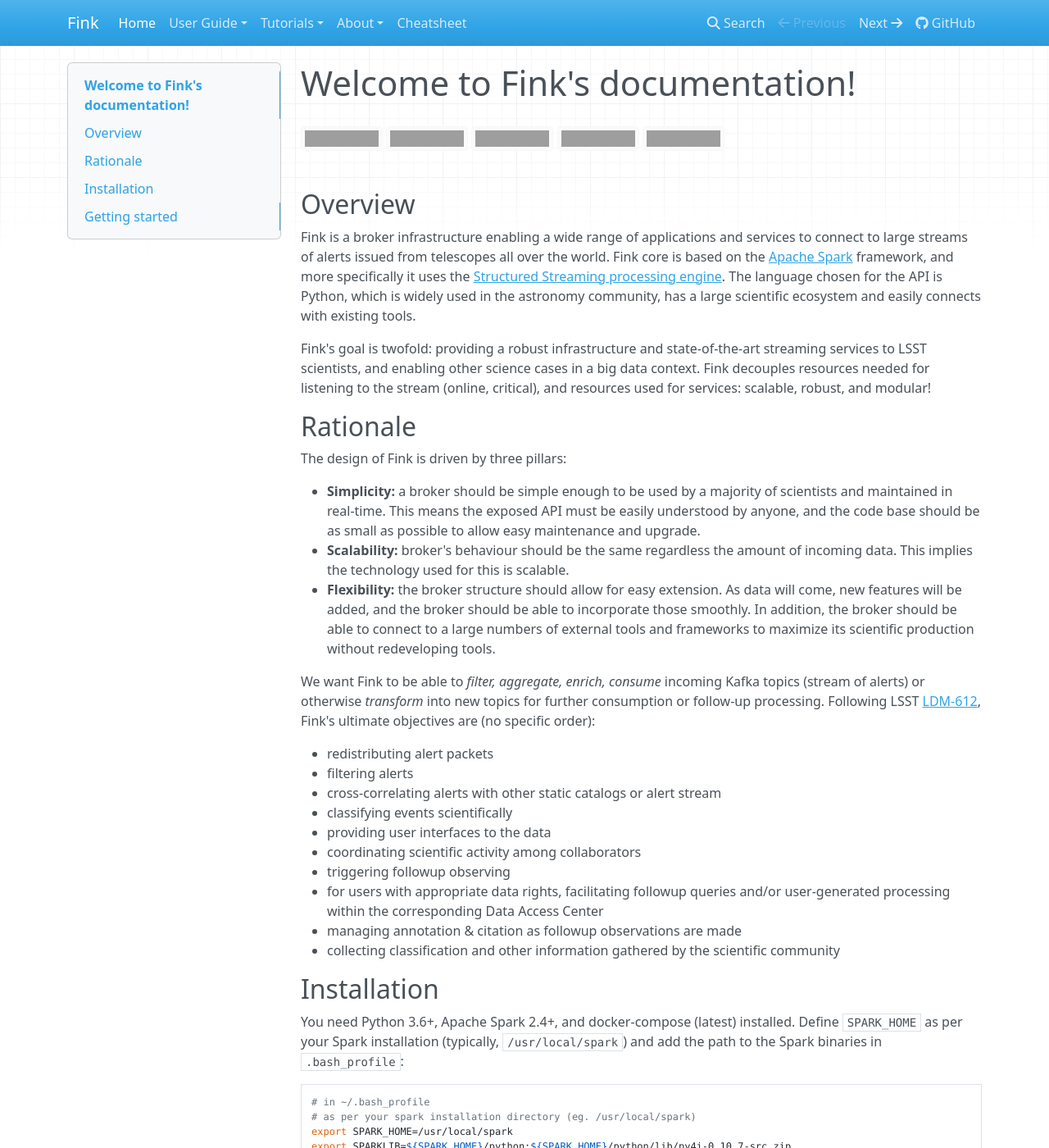
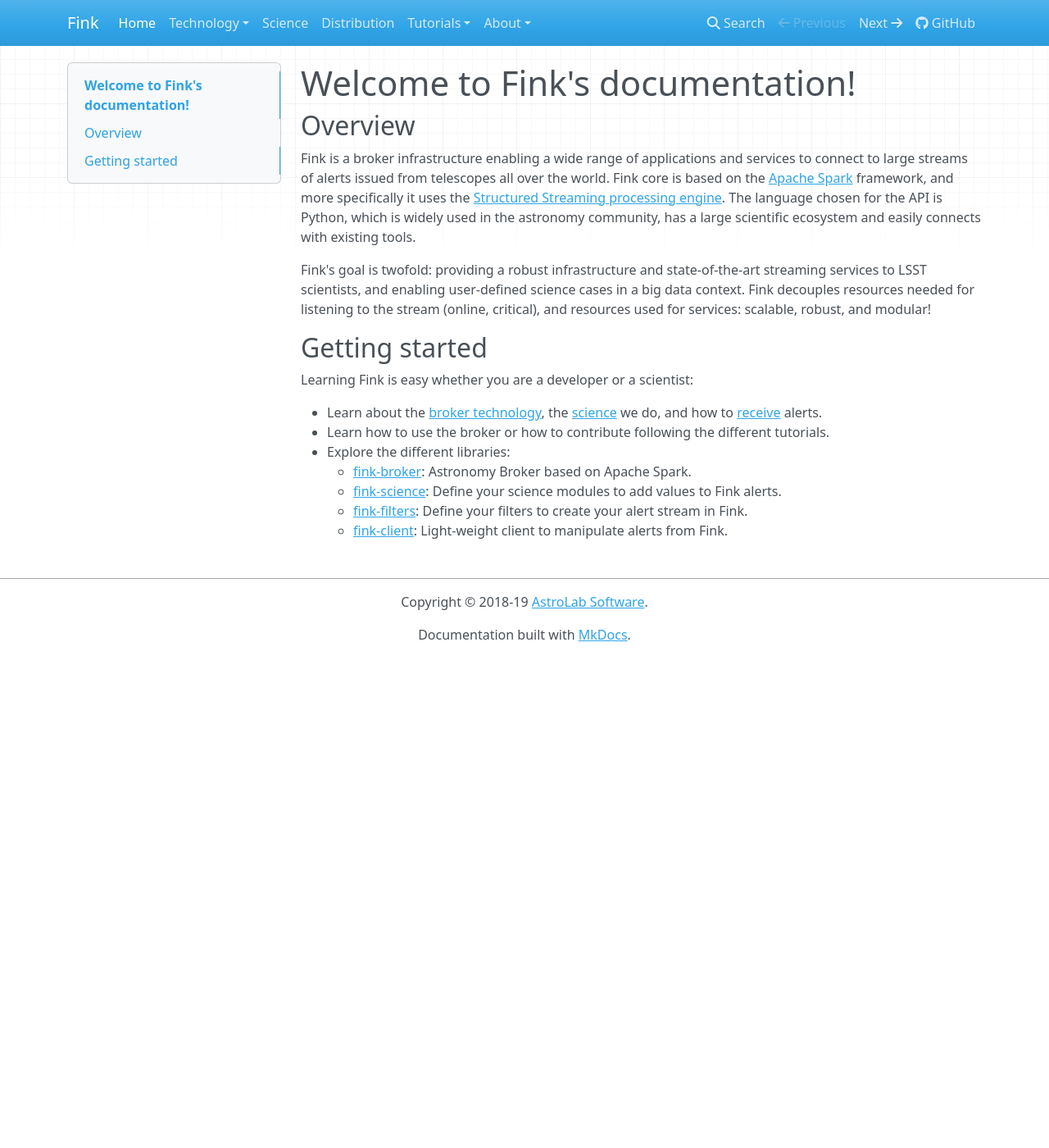
Before and after one commit to astrolabsoftware/fink, an MkDocs documentation site: the page built from docs/index.md, in a window 1280 px wide and 1400 px high. Shown: the whole window at 82% size. Built offline with MkDocs 1.6.1, drawn with Linux system fonts in a browser that asks for light colours; nearby versions of some CDN libraries; some of the changed text lies outside the part shown; grey boxes are pictures that could not be loaded.

Commit message:
Restructure the index

````diff
--- a/docs/index.md
+++ b/docs/index.md
@@ -1,164 +1,30 @@
 # Welcome to Fink's documentation!
 
-[![Quality Gate Status](https://sonarcloud.io/api/project_badges/measure?project=finkbroker&metric=alert_status)](https://sonarcloud.io/dashboard?id=finkbroker) [![Maintainability Rating](https://sonarcloud.io/api/project_badges/measure?project=finkbroker&metric=sqale_rating)](https://sonarcloud.io/dashboard?id=finkbroker)
+<!-- **Broker:** [![Quality Gate Status](https://sonarcloud.io/api/project_badges/measure?project=finkbroker&metric=alert_status)](https://sonarcloud.io/dashboard?id=finkbroker) [![Maintainability Rating](https://sonarcloud.io/api/project_badges/measure?project=finkbroker&metric=sqale_rating)](https://sonarcloud.io/dashboard?id=finkbroker)
 [![Build Status](https://travis-ci.org/astrolabsoftware/fink-broker.svg?branch=master)](https://travis-ci.org/astrolabsoftware/fink-broker)
 [![codecov](https://codecov.io/gh/astrolabsoftware/fink-broker/branch/master/graph/badge.svg)](https://codecov.io/gh/astrolabsoftware/fink-broker) [![Documentation Status](https://readthedocs.org/projects/fink-broker/badge/?version=latest)](https://fink-broker.readthedocs.io/en/latest/?badge=latest)
+
+**Science**: [![pypi](https://img.shields.io/pypi/v/fink-science.svg)](https://pypi.python.org/pypi/fink-science) [![Build Status](https://travis-ci.org/astrolabsoftware/fink-science.svg?branch=master)](https://travis-ci.org/astrolabsoftware/fink-science) [![codecov](https://codecov.io/gh/astrolabsoftware/fink-science/branch/master/graph/badge.svg)](https://codecov.io/gh/astrolabsoftware/fink-science)
+**Distribution**: [![pypi](https://img.shields.io/pypi/v/fink-filters.svg)](https://pypi.python.org/pypi/fink-filters)
+
+**Client**: [![Quality Gate Status](https://sonarcloud.io/api/project_badges/measure?project=astrolabsoftware_fink-client&metric=alert_status)](https://sonarcloud.io/dashboard?id=astrolabsoftware_fink-client) [![Maintainability Rating](https://sonarcloud.io/api/project_badges/measure?project=astrolabsoftware_fink-client&metric=sqale_rating)](https://sonarcloud.io/dashboard?id=astrolabsoftware_fink-client)
+[![Build Status](https://travis-ci.org/astrolabsoftware/fink-client.svg?branch=master)](https://travis-ci.org/astrolabsoftware/fink-client)
+[![codecov](https://codecov.io/gh/astrolabsoftware/fink-client/branch/master/graph/badge.svg)](https://codecov.io/gh/astrolabsoftware/fink-client) [![Documentation Status](https://readthedocs.org/projects/fink-broker/badge/?version=latest)](https://fink-broker.readthedocs.io/en/latest/?badge=latest) -->
 
 ## Overview
 
 Fink is a broker infrastructure enabling a wide range of applications and services to connect to large streams of alerts issued from telescopes all over the world. Fink core is based on the [Apache Spark](http://spark.apache.org/) framework, and more specifically it uses the [Structured Streaming processing engine](https://spark.apache.org/docs/latest/structured-streaming-programming-guide.html). The language chosen for the API is Python, which is widely used in the astronomy community, has a large scientific ecosystem and easily connects with existing tools.
 
-Fink's goal is twofold: providing a robust infrastructure and state-of-the-art streaming services to LSST scientists, and enabling other science cases in a big data context. Fink decouples resources needed for listening to the stream (online, critical), and resources used for services: scalable, robust, and modular!
-
-## Rationale
-
-The design of Fink is driven by three pillars:
-
-* **Simplicity:** a broker should be simple enough to be used by a majority of scientists and maintained in real-time. This means the exposed API must be easily understood by anyone, and the code base should be as small as possible to allow easy maintenance and upgrade.
-* **Scalability:** broker's behaviour should be the same regardless the amount of incoming data. This implies the technology used for this is scalable.
-* **Flexibility:** the broker structure should allow for easy extension. As data will come, new features will be added, and the broker should be able to incorporate those smoothly. In addition, the broker should be able to connect to a large numbers of external tools and frameworks to maximize its scientific production without redeveloping tools.
-
-We want Fink to be able to _filter, aggregate, enrich, consume_ incoming Kafka topics (stream of alerts) or otherwise _transform_ into new topics for further consumption or follow-up processing. Following LSST [LDM-612](https://github.com/lsst/LDM-612), Fink's ultimate objectives are (no specific order):
-
-* redistributing alert packets
-* filtering alerts
-* cross-correlating alerts with other static catalogs or alert stream
-* classifying events scientifically
-* providing user interfaces to the data
-* coordinating scientific activity among collaborators
-* triggering followup observing
-* for users with appropriate data rights, facilitating followup queries and/or user-generated processing within the corresponding Data Access Center
-* managing annotation & citation as followup observations are made
-* collecting classification and other information gathered by the scientific community
-
-## Installation
-
-You need Python 3.6+, Apache Spark 2.4+, and docker-compose (latest) installed.
-Define `SPARK_HOME`  as per your Spark installation (typically, `/usr/local/spark`) and add the path to the Spark binaries in `.bash_profile`:
-
-```bash
-# in ~/.bash_profile
-# as per your spark installation directory (eg. /usr/local/spark)
-export SPARK_HOME=/usr/local/spark
-export SPARKLIB=${SPARK_HOME}/python:${SPARK_HOME}/python/lib/py4j-0.10.7-src.zip
-export PYTHONPATH=${SPARKLIB}:$PYTHONPATH
-export PATH=${SPARK_HOME}/bin:${SPARK_HOME}/sbin:${PATH}
-```
-
-Set the path to HBase
-```bash
-# in ~/.bash_profile
-# as per your hbase installation directory (eg. /usr/local/hbase)
-export HBASE_HOME=/usr/local/hbase
-export PATH=$PATH:$HBASE_HOME/bin
-```
-
-and start the service:
-
-```bash
-$HBASE_HOME/bin/start-hbase.sh
-```
-
-Clone the repository:
-
-```bash
-git clone https://github.com/astrolabsoftware/fink-broker.git
-cd fink-broker
-```
-
-Then install the required python dependencies:
-
-```bash
-pip install --upgrade pip
-pip install -r requirements.txt
-```
-
-Finally, define `FINK_HOME` and add the path to the Fink binaries and modules in your `.bash_profile` (assuming you are using `bash`...):
-
-```bash
-# in ~/.bash_profile
-export FINK_HOME=/path/to/fink-broker
-export PYTHONPATH=$FINK_HOME:$PYTHONPATH
-export PATH=$FINK_HOME/bin:$PATH
-```
-
-Both the [dashboard](user_guide/dashboard.md) and the [simulator](user_guide/simulator.md) rely on docker-compose.
-
+Fink's goal is twofold: providing a robust infrastructure and state-of-the-art streaming services to LSST scientists, and enabling user-defined science cases in a big data context. Fink decouples resources needed for listening to the stream (online, critical), and resources used for services: scalable, robust, and modular!
 
 ## Getting started
 
-The repository contains some alerts from the ZTF experiment required for the test suite in the folder `datasim`. If you need to download more alerts data, go to the datasim directory and execute the download script:
+Learning Fink is easy whether you are a developer or a scientist:
 
-```bash
-cd datasim
-./download_ztf_alert_data.sh
-cd ..
-```
-
-Make sure the test suite is running fine. Just execute:
-
-```bash
-fink_test [--without-integration] [-h]
-```
-
-You should see plenty of Spark logs (and yet we have shut most of them!), but no failures hopefully! Success is silent, and the coverage is printed on screen at the end. You can disable integration tests by specifying the argument `--without-integration`. Then let's test some functionalities of Fink by simulating a stream of alert, and monitoring it via the dashboard. Start the dashboard, and go to `http://localhost:5000`:
-```bash
-fink start dashboard
-# Creating dashboardnet_website_1 ... done
-# Dashboard served at http://localhost:5000
-```
-
-Connect the monitoring service to the stream:
-```bash
-fink start checkstream --simulator > live.log &
-```
-
-Send a small burst of alerts:
-```bash
-fink start simulator
-```
-Now go to `http://localhost:5000/live.html` and see the alerts coming! The dashboard
-should refresh automatically, but do it manually in case it does not work.
-
-You can easily see the running services by using:
-
-```bash
-fink show
-1 Fink service(s) running:
-USER               PID  %CPU %MEM      VSZ    RSS   TT  STAT STARTED      TIME COMMAND
-julien           61200   0.0  0.0  4277816   1232 s001  S     8:20am   0:00.01 /bin/bash /path/to/fink start checkstream --simulator
-Use <fink stop service_name> to stop a service.
-Use <fink start dashboard> to start the dashboard or check its status.
-```
-
-Finally stop monitoring and shut down the UI simply using:
-```bash
-fink stop checkstream
-fink stop dashboard
-```
-
-To get help about `fink`, just type:
-
-```shell
-$ fink
-Handle Kafka stream received by Apache Spark
-
- Usage:
- 	to start: fink start <service> [-h] [-c <conf>] [--simulator]
- 	to stop : fink stop <service> [-h] [-c <conf>]
-
- To get this help:
- 	fink
-
- To get help for a service:
- 	fink start <service> -h
-
- Available services are: dashboard, checkstream, stream2raw, raw2science, distribution
- Typical configuration would be /Users/julien/Documents/workspace/myrepos/fink/conf/fink.conf
-
- To see the running processes:
- 	fink show
-
- To stop a service or all running processes:
- 	fink stop <service or all>
-```
+* Learn about the [broker technology](broker/introduction.md), the [science](science/introduction.md) we do, and how to [receive](distribution/introduction.md) alerts.
+* Learn how to use the broker or how to contribute following the different tutorials.
+* Explore the different libraries:
+    * [fink-broker](https://github.com/astrolabsoftware/fink-broker): Astronomy Broker based on Apache Spark.
+    * [fink-science](https://github.com/astrolabsoftware/fink-science): Define your science modules to add values to Fink alerts.
+    * [fink-filters](https://github.com/astrolabsoftware/fink-filters): Define your filters to create your alert stream in Fink.
+    * [fink-client](https://github.com/astrolabsoftware/fink-client):  Light-weight client to manipulate alerts from Fink.
--- a/mkdocs.yml
+++ b/mkdocs.yml
@@ -4,27 +4,36 @@ edit_uri: ""
 
 nav:
     - Home: index.md
-    - User Guide:
-      - Welcome: user_guide/infrastructure.md
-      - Configuration: user_guide/configuration.md
-      - Databases: user_guide/database.md
-      - Services: user_guide/available-services.md
-      - Dashboard: user_guide/dashboard.md
-      - Simulating streams: user_guide/simulator.md
-      - Testing Fink: user_guide/testing-fink.md
-      - Redistributing alerts: user_guide/streaming-out.md
-      - Howto: user_guide/howto.md
+    - Technology:
+      - Welcome: broker/introduction.md
+      - Configuration: broker/configuration.md
+      - Databases: broker/database.md
+      - Services: broker/available-services.md
+      - Dashboard: broker/dashboard.md
+      - Simulating streams: broker/simulator.md
+      - Testing Fink: broker/testing-fink.md
+      - Redistributing alerts: broker/streaming-out.md
+      - Howto: broker/howto.md
+    - Science: science/introduction.md
+    - Distribution: distribution/introduction.md
     - Tutorials:
-      - Collecting alerts: tutorials/raw_db.md
-      - Applying quality cuts: tutorials/bogus_filtering.md
-      - Processing alerts: tutorials/processing_alerts.md
-      - Redistributing alerts: tutorials/redistributing_alerts.md
-      - Kafka Security: tutorials/secured_kafka.md
+      - Deploy the broker (local & cloud): toto.md
+      - Create your Science module: toto.md
+      - Create your Fink filter: toto.md
+      - Collect Fink alerts: toto.md
+    # - Tutorials:
+    #   - Collecting alerts: tutorials/raw_db.md
+    #   - Applying quality cuts: tutorials/bogus_filtering.md
+    #   - Processing alerts: tutorials/processing_alerts.md
+    #   - Redistributing alerts: tutorials/redistributing_alerts.md
+    #   - Kafka Security: tutorials/secured_kafka.md
     - About:
+      - Why Fink: why-fink.md
+      - Who we are: fink-team.md
       - Release Notes: release-notes.md
       - Contributing: contributing.md
       - License: license.md
-    - Cheatsheet: cheatsheet.md
+    # - Cheatsheet: cheatsheet.md
 
 # theme: readthedocs
 
````
Also changed, not shown: docs/broker/available-services.md (renamed from docs/user_guide/available-services.md), docs/broker/configuration.md (renamed from docs/user_guide/configuration.md), docs/broker/dashboard.md (renamed from docs/user_guide/dashboard.md), docs/broker/database.md (renamed from docs/user_guide/database.md), docs/broker/howto.md (renamed from docs/user_guide/howto.md), docs/broker/introduction.md (renamed from docs/user_guide/infrastructure.md), docs/broker/simulator.md (renamed from docs/user_guide/simulator.md), docs/broker/streaming-out.md (renamed from docs/user_guide/streaming-out.md), docs/broker/testing-fink.md (renamed from docs/user_guide/testing-fink.md).
